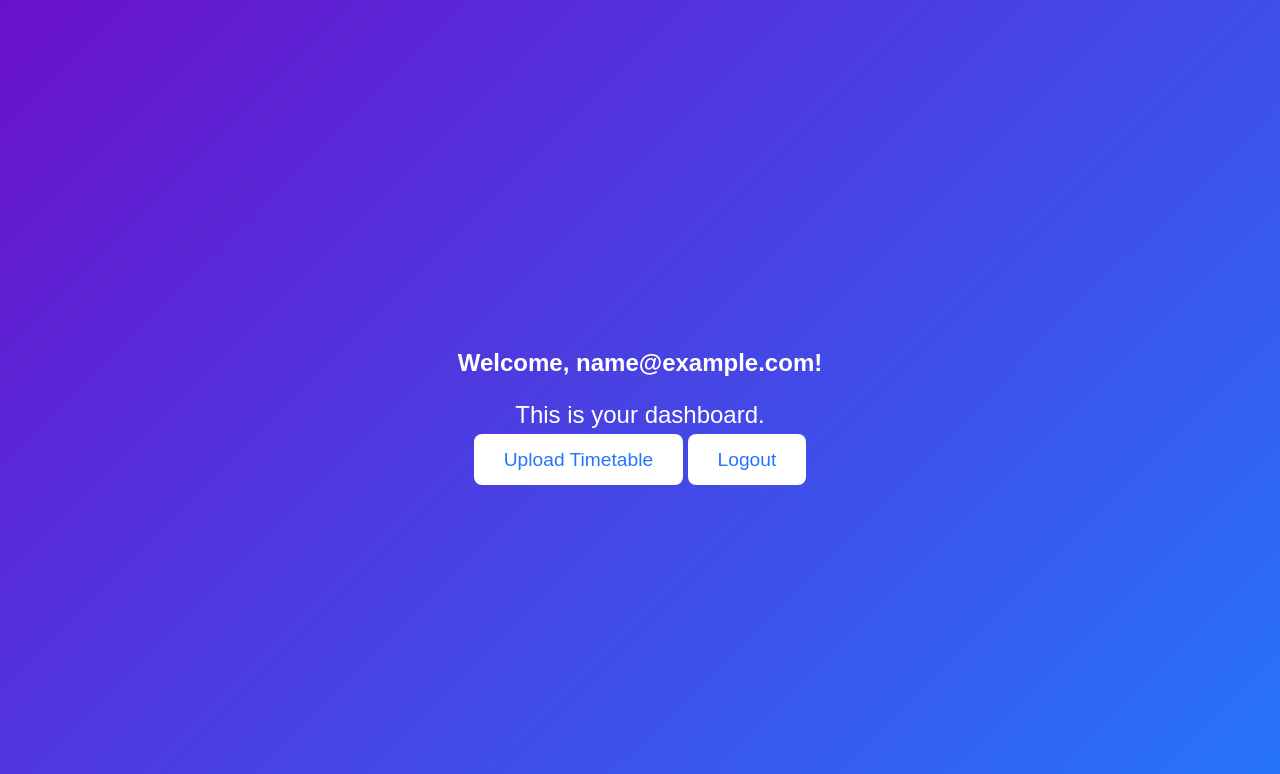
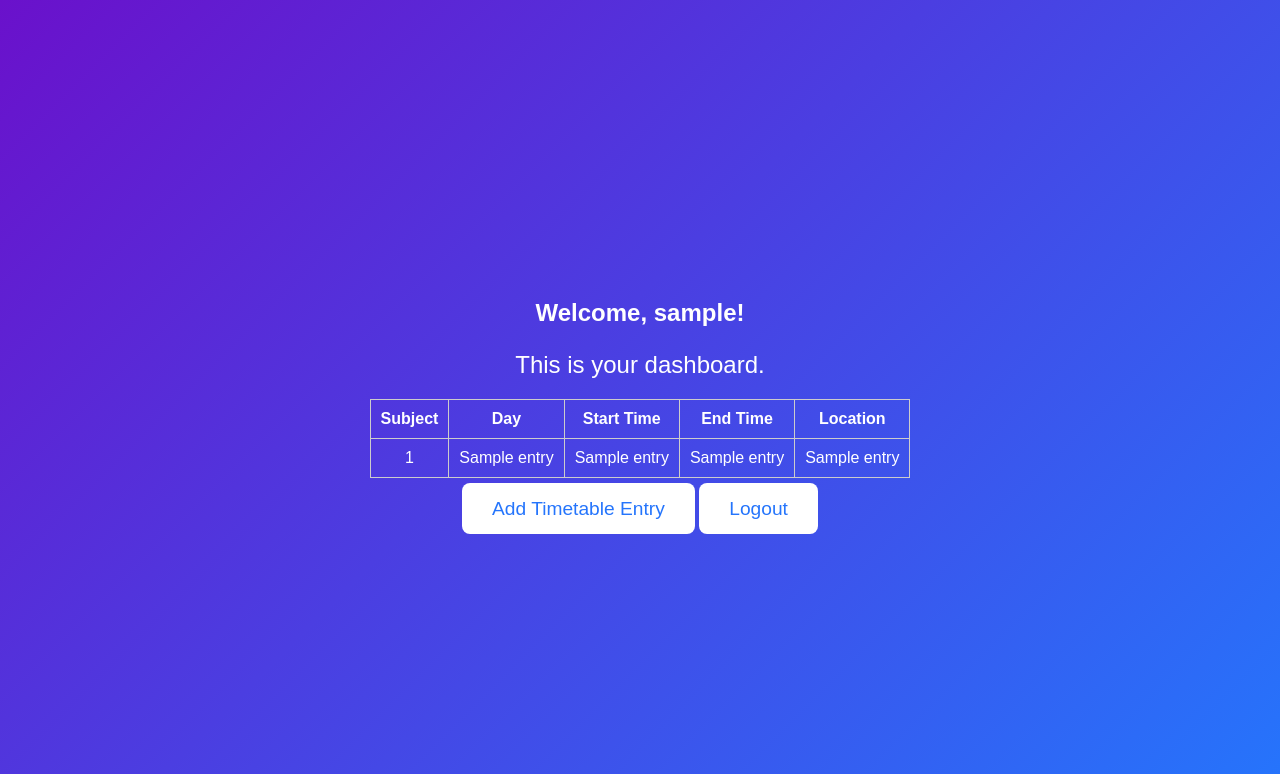
Before and after one commit to hyoond/TT4L-04, a Flask app: template templates/dashboard.html in a window 1280 px wide. Shown: the top 774 px of the page. Run offline with Flask 3, Linux system fonts and the light colour scheme; the template is opened without the code that fills it: most values are stand-ins (such as "Sample title", 1, 10 or a date in 2020).

Commit message:
New timetable page, update app.py and remove upload page

```diff
--- a/app.py
+++ b/app.py
@@ -1,19 +1,9 @@
 from flask import Flask, render_template, request, redirect, url_for, session
 import sqlite3
 import os
-from werkzeug.utils import secure_filename
 
 app = Flask(__name__)
 app.secret_key = 'supersecretkey123'  # Use a secure key in production
-
-# Upload configuration
-UPLOAD_FOLDER = 'uploads'
-ALLOWED_EXTENSIONS = {'pdf', 'jpg', 'jpeg', 'png'}
-app.config['UPLOAD_FOLDER'] = UPLOAD_FOLDER
-
-# Helper: File extension check
-def allowed_file(filename):
-    return '.' in filename and filename.rsplit('.', 1)[1].lower() in ALLOWED_EXTENSIONS
 
 # Helper: Password validation
 def valid_password(password):
@@ -71,34 +61,43 @@ def login():
 def dashboard():
     if 'username' not in session:
         return redirect(url_for('login'))
-    return render_template('dashboard.html', username=session['username'])
+
+    conn = sqlite3.connect('database.db')
+    cursor = conn.cursor()
+    cursor.execute('SELECT subject, day, start_time, end_time, location FROM timetable WHERE user_email = ?', (session['user_email'],))
+    timetable_data = cursor.fetchall()
+    conn.close()
+
+    return render_template('dashboard.html', username=session['username'], timetable=timetable_data)
 
 @app.route('/logout', methods=['POST', 'GET'])
 def logout():
     session.clear()
     return redirect(url_for('home'))
 
-@app.route('/upload', methods=['GET', 'POST'])
-def upload_timetable():
+@app.route('/timetable', methods=['GET', 'POST'])
+def timetable():
     if 'user_email' not in session:
         return redirect(url_for('login'))
 
     if request.method == 'POST':
-        if 'file' not in request.files:
-            return "No file part"
-        file = request.files['file']
-        if file.filename == '':
-            return "No selected file"
-        if file and allowed_file(file.filename):
-            filename = secure_filename(file.filename)
-            os.makedirs(app.config['UPLOAD_FOLDER'], exist_ok=True)
-            filepath = os.path.join(app.config['UPLOAD_FOLDER'], filename)
-            file.save(filepath)
-            return f"File uploaded successfully! Saved to: {filepath}"
-        else:
-            return "Invalid file type. Allowed types: pdf, jpg, jpeg, png."
+        subject = request.form['subject']
+        day = request.form['day']
+        start_time = request.form['start_time']
+        end_time = request.form['end_time']
+        location = request.form['location']
 
-    return render_template('upload.html')
+        conn = sqlite3.connect('database.db')
+        cursor = conn.cursor()
+        cursor.execute('''
+            INSERT INTO timetable (user_email, subject, day, start_time, end_time, location)
+            VALUES (?, ?, ?, ?, ?, ?)
+        ''', (session['user_email'], subject, day, start_time, end_time, location))
+        conn.commit()
+        conn.close()
+        return redirect(url_for('dashboard'))
+
+    return render_template('timetable.html')
 
 # Database helpers
 def insert_user(email, username, password):
@@ -110,6 +109,17 @@ def insert_user(email, username, password):
             email TEXT NOT NULL,
             username TEXT NOT NULL,
             password TEXT NOT NULL
+        )
+    ''')
+    cursor.execute('''
+        CREATE TABLE IF NOT EXISTS timetable (
+            id INTEGER PRIMARY KEY AUTOINCREMENT,
+            user_email TEXT,
+            subject TEXT NOT NULL,
+            day TEXT NOT NULL,
+            start_time TEXT NOT NULL,
+            end_time TEXT NOT NULL,
+            location TEXT NOT NULL
         )
     ''')
     cursor.execute('INSERT INTO users (email, username, password) VALUES (?, ?, ?)', (email, username, password))
--- a/templates/dashboard.html
+++ b/templates/dashboard.html
@@ -3,13 +3,60 @@
 <head>
     <title>Dashboard - TimelySync</title>
     <link rel="stylesheet" href="{{ url_for('static', filename='style.css') }}">
+    <style>
+        table {
+            width: 100%;
+            border-collapse: collapse;
+            margin-top: 20px;
+        }
+        table, th, td {
+            border: 1px solid #ccc;
+        }
+        th, td {
+            padding: 10px;
+            text-align: center;
+        }
+        .actions {
+            margin-top: 20px;
+        }
+    </style>
 </head>
 <body>
     <div class="container">
-        <h2>Welcome, {{ user_email }}!</h2>
+        <h2>Welcome, {{ username }}!</h2>
         <p>This is your dashboard.</p>
-        <a href="/upload" class="btn">Upload Timetable</a>
-        <a href="/logout" class="btn">Logout</a>
+
+        {% if timetable %}
+            <table>
+                <thead>
+                    <tr>
+                        <th>Subject</th>
+                        <th>Day</th>
+                        <th>Start Time</th>
+                        <th>End Time</th>
+                        <th>Location</th>
+                    </tr>
+                </thead>
+                <tbody>
+                    {% for entry in timetable %}
+                    <tr>
+                        <td>{{ entry[0] }}</td>
+                        <td>{{ entry[1] }}</td>
+                        <td>{{ entry[2] }}</td>
+                        <td>{{ entry[3] }}</td>
+                        <td>{{ entry[4] }}</td>
+                    </tr>
+                    {% endfor %}
+                </tbody>
+            </table>
+        {% else %}
+            <p>You haven't added any timetable entries yet.</p>
+        {% endif %}
+
+        <div class="actions">
+            <a href="{{ url_for('timetable') }}" class="btn">Add Timetable Entry</a>
+            <a href="{{ url_for('logout') }}" class="btn">Logout</a>
+        </div>
     </div>
 </body>
 </html>
```
Also changed, not shown: templates/timetable.html (added, +38 -0 lines), templates/upload.html (deleted, +0 -19 lines), database.db.
